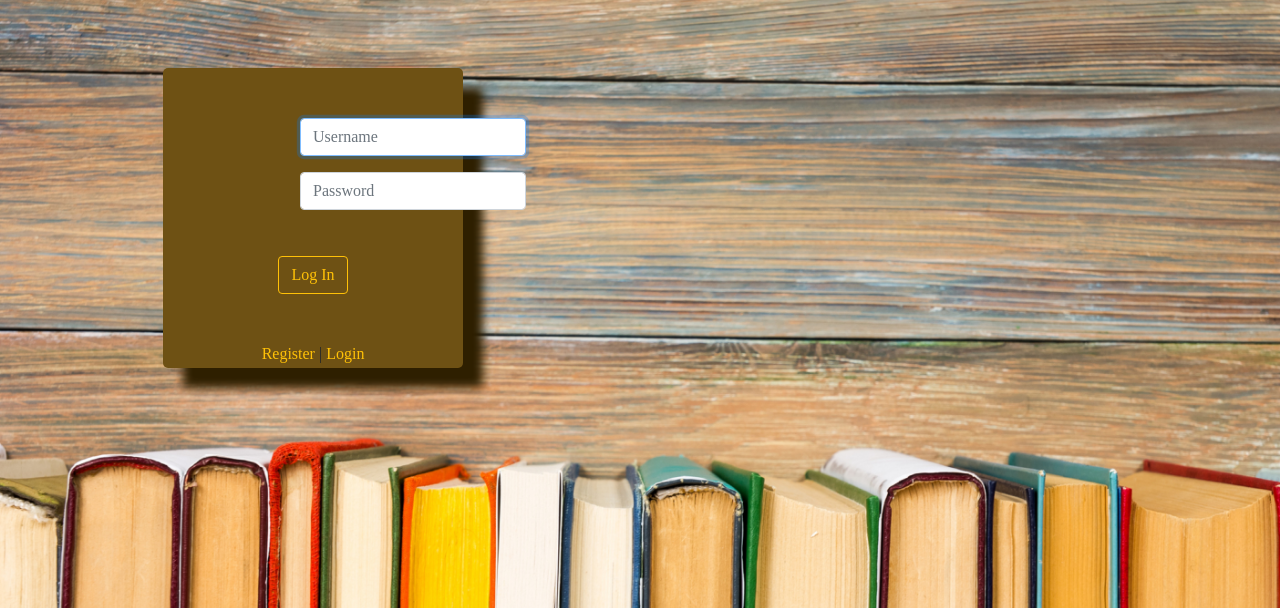
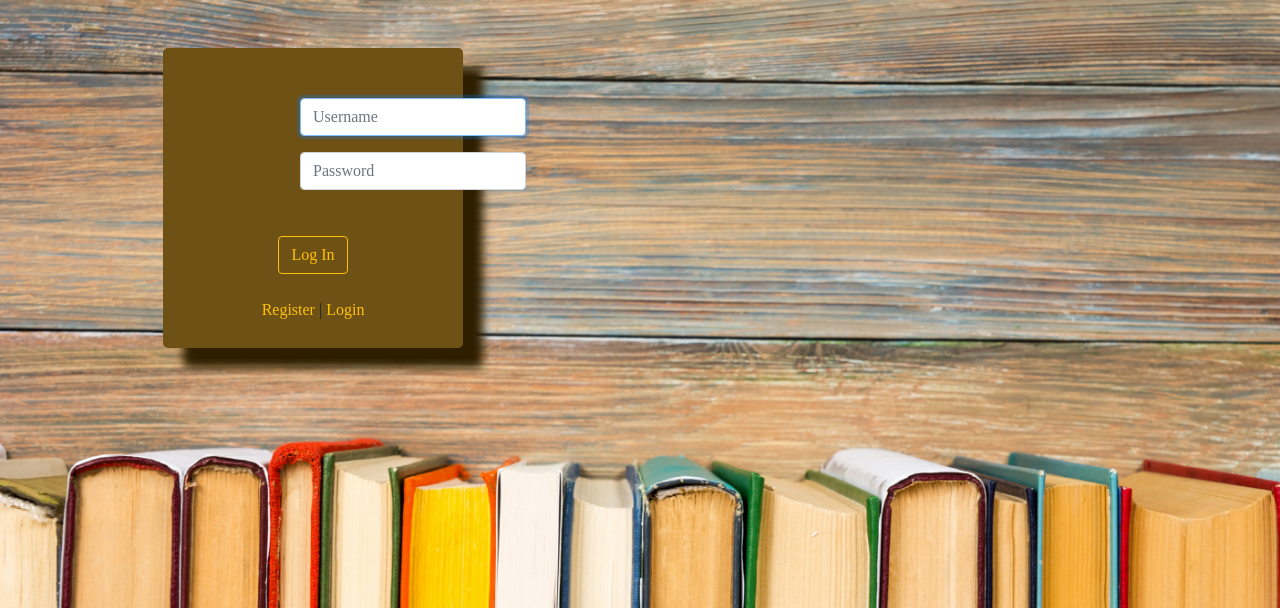
Before and after one commit to taherali101/Python-Flask-Book-review-Project1, a Flask app: page /login in a window 1280 px wide. Shown: the part 56-664 px from the top of the page. Run offline with Flask 2, Linux system fonts and the light colour scheme; some libraries are stand-ins or nearby versions.

Commit message:
Modified Templates

```diff
--- a/templates/login.html
+++ b/templates/login.html
@@ -5,7 +5,7 @@
 
 {% block content %}
 <div class="container" style=" width: 100%;height: 100%;font-family: 'Baskervville';margin: 0;">
-    <div class="form" style="background-color: #6e5114;width: 300px;height: 300px;margin-right: 800px;border-radius: 5px;margin-top: 20px;margin-left: 100px;box-shadow: 20px 20px 10px #2e1f00;">
+    <div class="form" style="background-color: #6e5114;width: 300px;height: 300px;margin-right: 600px;border-radius: 5px;margin-top: 0px;margin-left: 100px;box-shadow: 20px 20px 10px #2e1f00;">
     <form action="/login" method="post" style="padding-top: 50px;">
         <div class="form-group" >
             <input autocomplete="off" autofocus class="form-control" name="username" placeholder="Username" type="text"/>
@@ -15,7 +15,7 @@
         </div>
         <button class="btn btn-outline-warning" type="submit" style="width: auto;margin-left: auto;margin-top: 30px;">Log In</button>
     </form>
-    <br><br>
+    <br>
     <div class="menu">
         <a class="btn-outline-warning" data-toggle="collapse" href="{{ url_for('register') }}">Register </a><span>|</span>
         <a class="btn-outline-warning" data-toggle="collapse" href="{{ url_for('login') }}">Login</a>
```
